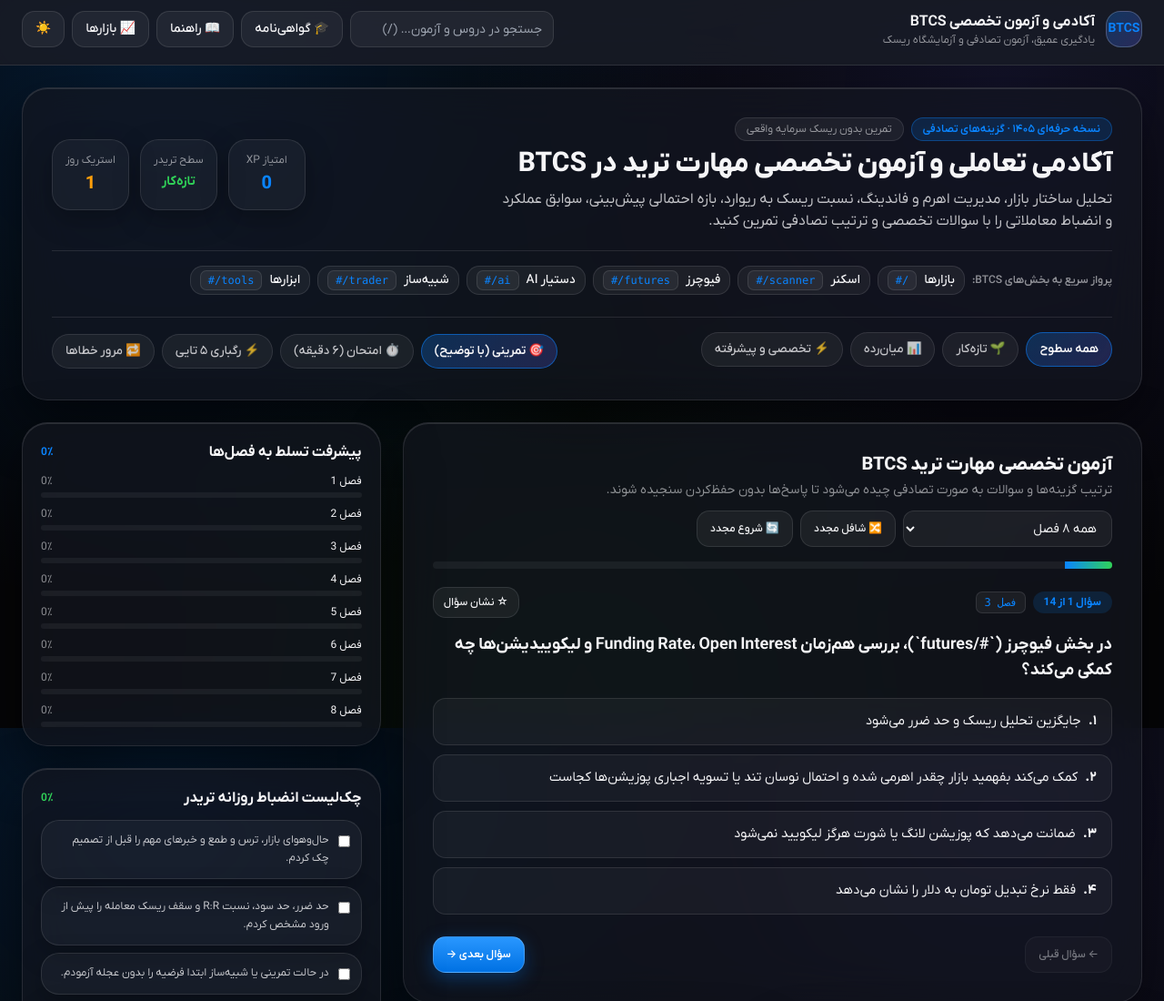
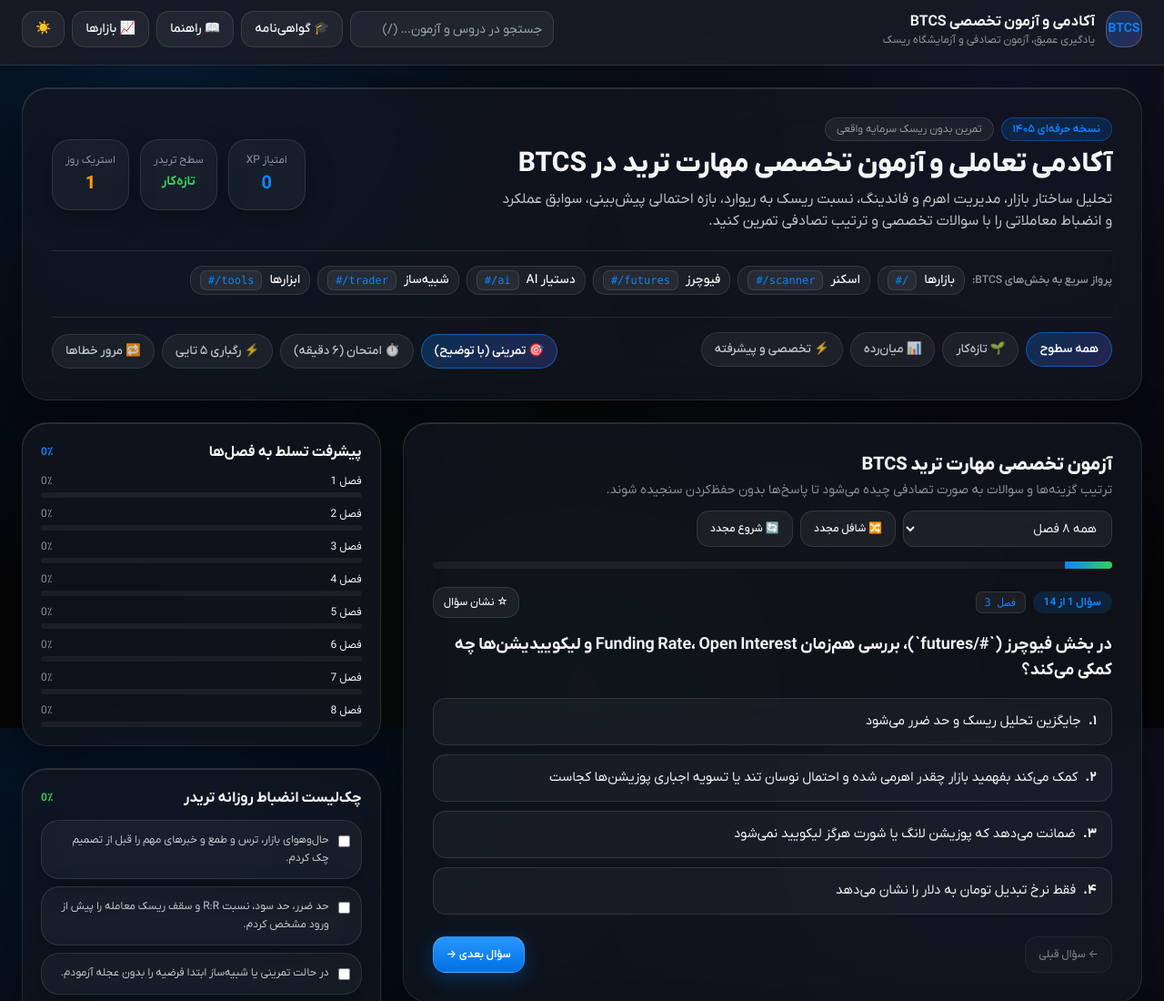
Before and after one commit to webiran0x/BTCS, a website: page academy/index.html in a window 1280 px wide. Shown: the top 1100 px of the page at 91% size. Drawn offline with nearby package versions, Linux system fonts and the light colour scheme.

Commit message:
Update project

```diff
--- a/academy/index.html
+++ b/academy/index.html
@@ -403,7 +403,7 @@
         <div class="space-y-2 max-w-2xl">
           <div class="flex flex-wrap items-center gap-2">
             <span class="px-3 py-1 rounded-full text-xs font-semibold" style="background: rgba(10,132,255,0.16); color: var(--accent-blue); border: 1px solid rgba(10,132,255,0.35);">
-              نسخه حرفه‌ای ۱۴۰۵ · گزینه‌های تصادفی
+              نسخه حرفه‌ای ۱۴۰۵
             </span>
             <span class="px-3 py-1 rounded-full text-xs" style="background: var(--surface-subtle); color: var(--ink-muted); border: 1px solid var(--border-hairline);">
               تمرین بدون ریسک سرمایه واقعی
```
